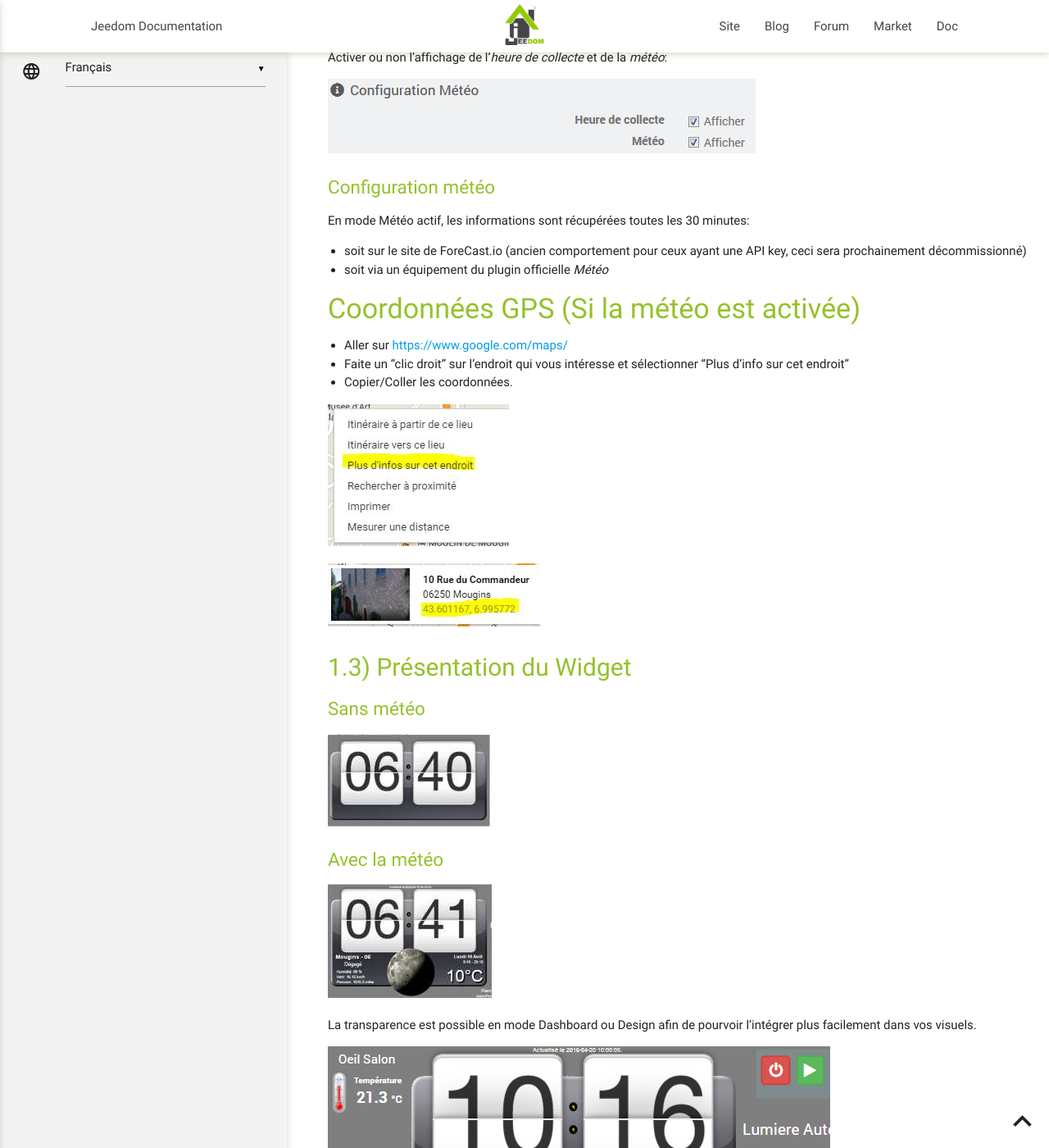
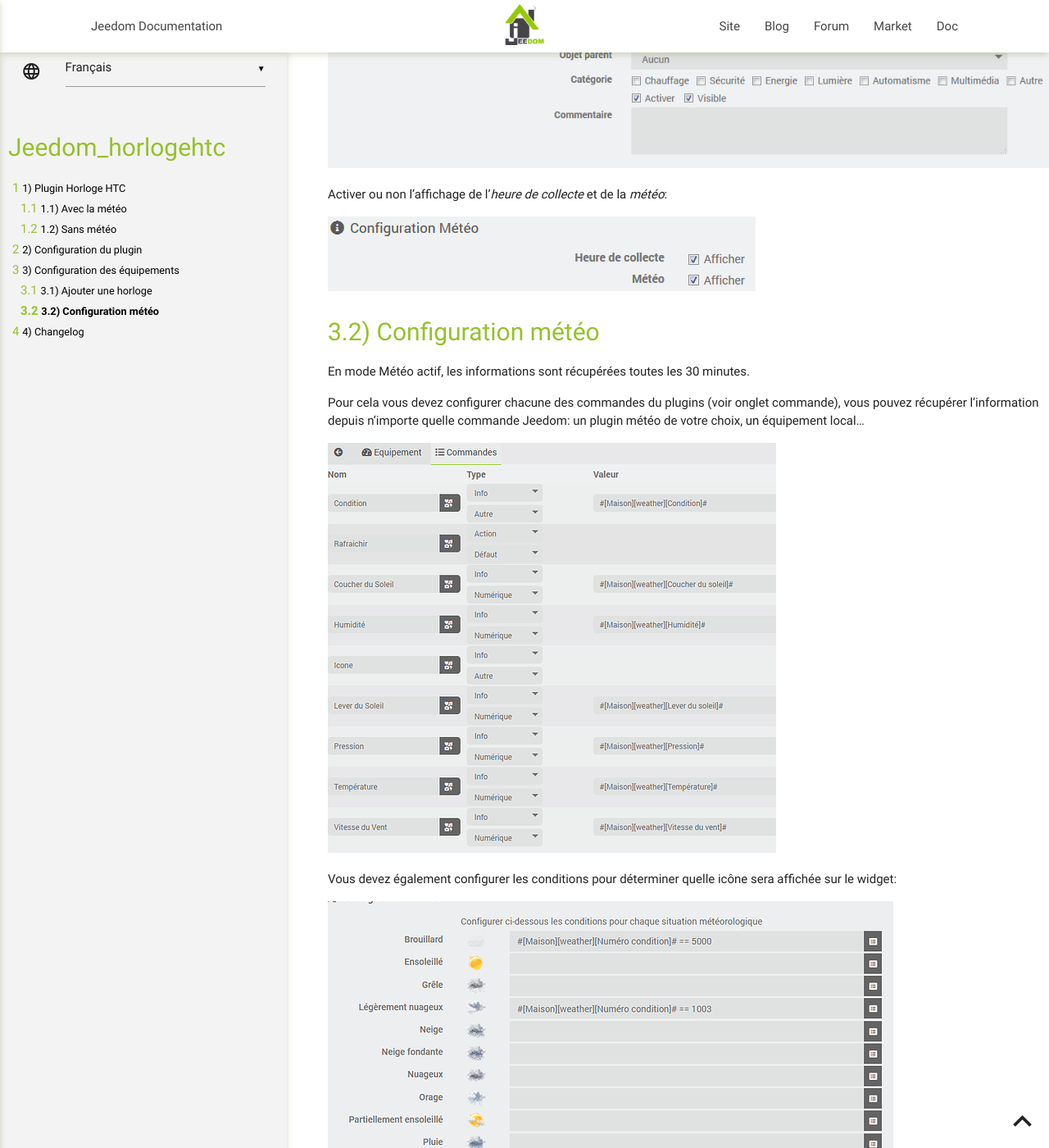
Before and after one commit to ZitouneOlivier/jeedom_horlogehtc, a Jekyll site: the page built from docs/fr_FR/index.md, in a window 1280 px wide and 1400 px high, scrolled down 1337 px. Shown: the whole window at 82% size. Built offline with Jekyll 4.4.1, drawn with Linux system fonts in a browser that asks for light colours; some of the changed text lies outside the part shown.

Commit message:
update doc

```diff
--- a/docs/_config.yml
+++ b/docs/_config.yml
@@ -17,7 +17,7 @@ exclude:
 - vendor
 plugins:
 - jekyll-seo-tag
-title: "Documentation Jeedom"
+title: "Documentation Horloge HTC"
 description: "Ceci est la documentation, lier à la solution domotique Jeedom."
 author: "Jeedom"
 image: https://www.jeedom.com/site/logo.png
--- a/docs/fr_FR/index.md
+++ b/docs/fr_FR/index.md
@@ -6,24 +6,29 @@ lang: fr_FR
 
 # Plugin Horloge HTC
 
-Ce plugin permet d'afficher une Horloge (style HTC sense) avec ou sans la météo. +
+![Horloge HTC](../images/horlogehtc.png "Horloge HTC")
+
+Ce plugin permet d'afficher une Horloge (style HTC sense) avec ou sans la météo.
+
+## Avec la météo
 
 ![Horloge avec météo](../images/HorlogeAvecMeteo.png "Horloge avec météo")
 
+## Sans météo
+
 ![Horloge sans météo](../images/HorlogeSansMeteo.png "Horloge sans météo")
 
-## Configuration du plugin
+# Configuration du plugin
 
 Une fois le plugin installé via le market, vous devez seulement l'activer.
 
-## Configuration des équipements
+# Configuration des équipements
 
 Une fois le plugin installé et activé, veuillez vous rendre sur la page de configuration des équipements qui est accessible à partir du menu *Plugins/Météo/HorlogeHtc*.
-![menu plugin](../images/Plugin.png "menu plugin")
 
 La page du plugin regroupe l’ensemble des Horloges configurées:
 
-### Ajouter une horloge
+## Ajouter une horloge
 
 Cliquer sur "Ajouter" pour ajouter une Horloge. Renseignez ensuite les *paramètres*.
 ![Paramètres](../images/HorlogeHtc-General.png "Paramètres")
@@ -32,43 +37,18 @@ Activer ou non l'affichage de l'*heure de collecte* et de la *météo*:
 
 ![Options](../images/options.png "Options")
 
-### Configuration météo
+## Configuration météo
 
-En mode Météo actif, les informations sont récupérées toutes les 30 minutes:
+En mode Météo actif, les informations sont récupérées toutes les 30 minutes.
 
-- soit sur le site de ForeCast.io (ancien comportement pour ceux ayant une API key, ceci sera prochainement décommissionné)
-- soit via un équipement du plugin officielle _Météo_
+Pour cela vous devez configurer chacune des commandes du plugins (voir onglet commande), vous pouvez récupérer l'information depuis n'importe quelle commande Jeedom: un plugin météo de votre choix, un équipement local...
 
-#### Coordonnées GPS (Si la météo est activée)
+![commands](../images/commands.png "commands")
 
-- Aller sur <https://www.google.com/maps/>
-- Faite un "clic droit" sur l'endroit qui vous intéresse et sélectionner "Plus d'info sur cet endroit"
-- Copier/Coller les coordonnées.
+Vous devez également configurer les conditions pour déterminer quelle icône sera affichée sur le widget:
 
-![Etape 2](../images/GoogleMap01.jpg "Etape 2")
+![conditions](../images/conditions.png "conditions")
 
-![Etape 3](../images/GoogleMap02.jpg "Etape 3")
-
-## Présentation du Widget
-
-### Sans météo
-
-![Horloge sans météo](../images/HorlogeSansMeteo.png "Horloge sans météo")
-
-### Avec la météo
-
-![Horloge avec météo](../images/HorlogeAvecMeteo.png "Horloge avec météo")
-
-La transparence est possible en mode Dashboard ou Design afin de pourvoir l'intégrer plus facilement dans vos visuels.
-
-![Horloge sans météo](../images/Design.png "Horloge avec météo")
-
-## FAQ
-
-- En cas de problème de récupération de la météo, en mode Météo activé. Vérifiez que vous n'avez pas mis d'espace dans les Coordonnées GPS.
-- Vérifiez vos logs (en mode debug), ils sont très bavard.
-- Le resize en mode dashboard n'est pas possible.
-
-## Changelog
+# Changelog
 
 [Voir le changelog]({{site.baseurl}}/#language#/changelog/)
```
Also changed, not shown: docs/images/Design.png (deleted), docs/images/GoogleMap01.jpg (deleted), docs/images/GoogleMap02.jpg (deleted), docs/images/Plugin.png (deleted), docs/images/commands.png (added), docs/images/conditions.png (added), docs/images/horlogehtc_icon.png (deleted).
